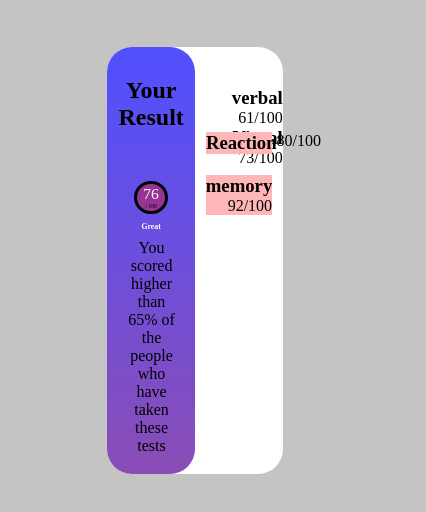
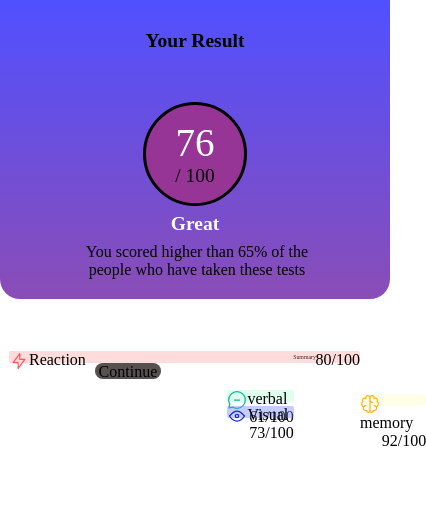
Before and after one commit to Goldor20/health-tracker, a plain HTML site: page index.html in a window 390 px wide. Shown: the whole page, 426 px wide, since content can reach past the window. Drawn offline with Linux system fonts and the light colour scheme.

Commit message:
kész a gépes nézet telefonos pedig már fele kész

```diff
--- a/index.css
+++ b/index.css
@@ -89,28 +89,129 @@ section{
 
 }
 #reaction{
-    display: flex;
     position: relative;
-    right: 6%;
-    top: 20%;
-    background-color: rgb(255, 182, 182);
+    right: 2.7vw;
+    top: 4vw;
+    background-color: rgba(255, 109, 109, 0.24);
     float: right;
     width: 17vw;
     text-align: left;
-
-
+    height: 3vw;
+    align-content: center;
+    border-radius: 0.5vw;
 }
 
 
 #memory{
     position: relative;
-    left: 31.7%;
-    top: 30%;
-    background-color: rgb(255, 182, 182);
+    left: 14.3vw;
+    top: 7vw;
+    background-color: rgba(255, 254, 209, 0.507);
     float: right;
     width: 17vw;
+    height: 3vw;
+    margin-top: 1vw;
+    margin-bottom: 1vw;
+    align-content: center;
+    border-radius: 0.5vw;
 
 }
-#memory p{
+
+
+#left{
+    float: left;
+
+}
+#right {
     float: right;
 }
+#verbal{
+    position: relative;
+    right: 2.7vw;
+    top: 7vw;
+    background-color: rgba(183, 252, 214, 0.425);
+    float: right;
+    width: 17vw;
+    text-align: left;
+    height: 3vw;
+    align-content: center;
+    border-radius: 0.5vw;
+}
+#visual{
+    position: relative;
+    left: 14.3vw;
+    top: 11vw;
+    background-color: rgba(120, 133, 252, 0.418);
+    float: right;
+    width: 17vw;
+    text-align: left;
+    height: 3vw;
+    align-content: center;
+    border-radius: 0.5vw;
+}
+.ho{
+    position: relative;
+    right: 2.7vw;
+    top: 45%;
+    background-color: rgb(85, 81, 81);
+    float: right;
+    width: 17vw;
+    text-align: left;
+    height: 4vw;
+    align-content: center;
+    text-align: center;
+    border-radius: 2vw;
+}
+
+.ho:hover{
+    background: linear-gradient(rgb(80, 80, 255), rgb(138, 77, 182));
+
+}
+img{
+    float: left;
+
+}
+#szoveg2 {
+    position: relative;
+    top: 2.2vw;
+    right: 14vw;
+    font-size: 1.5vw;
+}
+@media  screen and (max-width:600px){
+    #lila{
+        width: 100%;
+        margin-left: 0px;
+        top: 0%;
+        border-radius: 0;
+        border-bottom-right-radius: 20px;
+        border-bottom-left-radius: 20px;
+    }
+     #kor{
+        width: 25vw;
+        height: 25vw;
+     }
+    section{
+        display: block;
+
+    }
+    #cim{
+        font-size: 5vw  ;
+    }
+    #great{
+        font-size: 5vw;
+    }
+    #asd{
+        font-size: 10vw;
+    }
+    #dsa{
+        font-size: 5vw;
+    }
+    body{
+        background-color: white;
+    }
+    #reaction{
+        width: 100%;
+        margin: 0;
+        top:0%
+    }
+}
--- a/index.html
+++ b/index.html
@@ -22,26 +22,34 @@
         </div>
 
     <div id="feher">
+
+        <p id="szoveg2">Summary</p>
             <div id="reaction">
-                <h3>Reaction</h3>
-                <p>80/100</p>
+                <img src="assets/images/icon-reaction.svg" alt="">
+                <p id="left">Reaction</p>
+                <p id="right">80/100</p>
 
             </div>
             <div id="memory">
-                <h3>memory</h3>
-                <p>92/100</p>
+                <img src="assets/images/icon-memory.svg" alt="">
+                <p id="left">memory</p>
+                <p  id="right">92/100</p>
 
             </div>
             <div id="verbal">
-                <h3>verbal</h3>
-                <p>61/100</p>
+                <img src="assets/images/icon-verbal.svg" alt="">
+                <p id="left">verbal</p>
+                <p id="right">61/100</p>
 
             </div>
             <div id="visual">
-                <h3>Visual</h3>
-                <p>73/100</p>
+                <img src="assets/images/icon-visual.svg" alt="">
+                <p id="left">Visual</p>
+                <p id="right">73/100</p>
 
             </div>
+
+           <div class="ho">Continue</div>
 
 
 
```
Also changed, not shown: assets/fonts/HankenGrotesk-VariableFont_wght.ttf (added), assets/fonts/README.txt (added), assets/fonts/static/HankenGrotesk-Bold.ttf (added), assets/fonts/static/HankenGrotesk-ExtraBold.ttf (added), assets/fonts/static/HankenGrotesk-Medium.ttf (added), assets/images/favicon-32x32.png (added), assets/images/icon-memory.svg (added), assets/images/icon-reaction.svg (added), assets/images/icon-verbal.svg (added), assets/images/icon-visual.svg (added), 3 other files.
